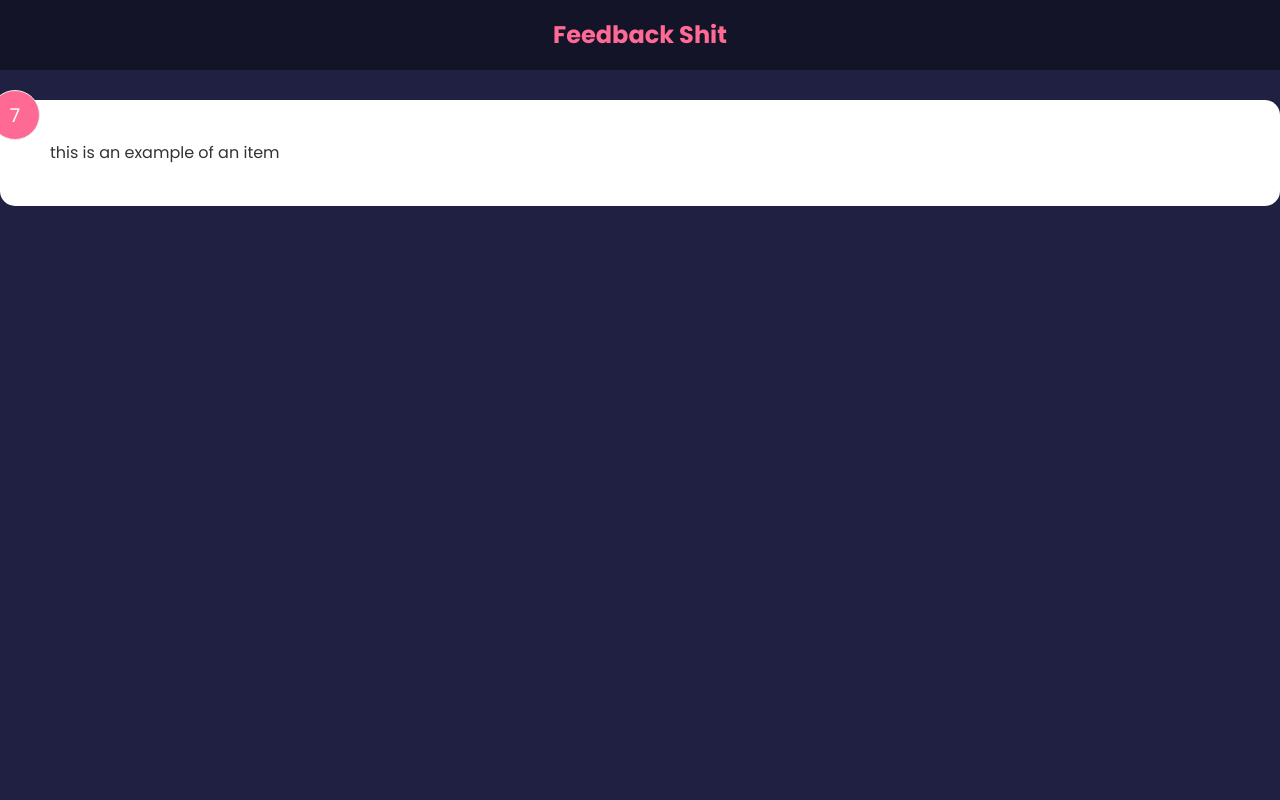
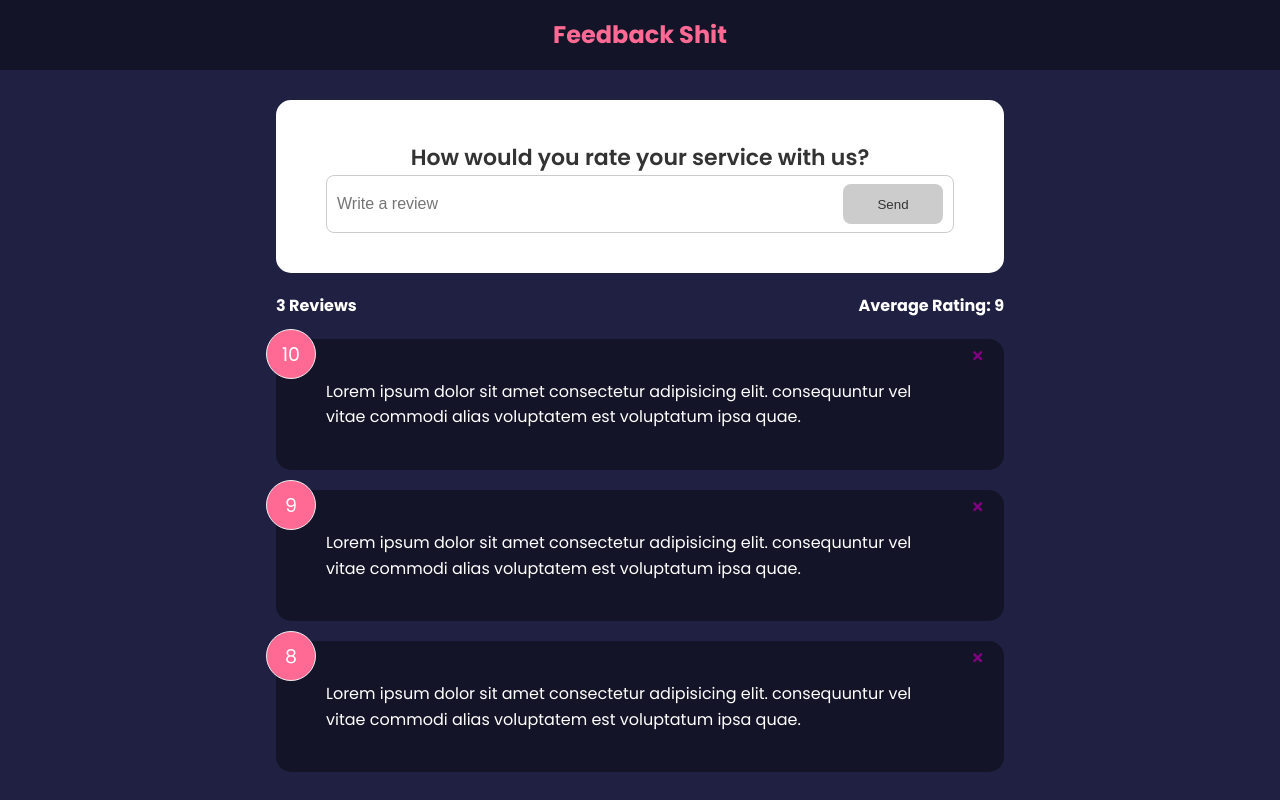
Before and after one commit to mobiblunt/feedback-app, a React (Create React App) app: page / in a window 1280 px wide. Built offline with nearby package versions, Linux system fonts and the light colour scheme.

Commit message:
Fixed Stats

```diff
--- a/package.json
+++ b/package.json
@@ -10,6 +10,7 @@
     "formik": "^2.2.9",
     "react": "^18.2.0",
     "react-dom": "^18.2.0",
+    "react-icons": "^4.8.0",
     "react-scripts": "5.0.1",
     "web-vitals": "^2.1.4"
   },
--- a/src/App.js
+++ b/src/App.js
@@ -1,11 +1,29 @@
 import Header from "./components/Header"
-import FeedbackItem from "./components/FeedbackItem"
+import FeedbackList from "./components/FeedbackList"
+import { useState } from "react"
+import FeedbackData from "./data/FeedbackData"
+import FeedbackStats from "./components/FeedbackStats"
+import FeedbackForm from "./components/FeedbackForm"
 
 function App() {
+    const [feedback, setFeedback] = useState(FeedbackData)
+const deleteFeedback = (id) => {
+    if (window.confirm('Are you sure you want to delete?')) {
+        setFeedback(feedback.filter((item) =>   item.id !== id))
+    }
+}
+
     return (
         <>
        <Header />
-        <FeedbackItem/>
+       <div className="container">
+        <FeedbackForm />
+       <FeedbackStats feedback={feedback} />
+        <FeedbackList
+        feedback={feedback}
+        handleDelete={deleteFeedback}
+        />
+        </div>
         </>
 
     )
--- /dev/null
+++ b/src/components/FeedbackForm.jsx
@@ -0,0 +1,36 @@
+import { useState } from "react"
+import Card from "./shared/Card"
+import Button from "./shared/Button"
+
+function FeedbackForm() {
+    const [text, setText] = useState('')
+    const [btnDisabled, setBtnDisabled] = useState(true)
+    const [message, setMessage] = useState('')
+    const handleTextChange = (e) => {
+        if(text === '') {
+            setBtnDisabled(true)
+            setMessage(null)
+        } else if(text !== '' && text.trim().length <= 10) {
+            setMessage('Text must be at least more than 10 characters')
+            setBtnDisabled(true)
+        } else {
+            setMessage(null)
+            setBtnDisabled(false)
+        }
+        setText(e.target.value)
+    }
+  return (
+    <Card>
+        <form>
+            <h2>How would you rate your service with us?</h2>
+            <div className="input-group">
+                <input onChange={handleTextChange} value={text} type="text" placeholder="Write a review" />
+                <Button type="submit" isDisabled={btnDisabled} version='secondary'>Send</Button>
+            </div>
+            {message && <div className="message">{message}</div>}
+        </form>
+    </Card>
+  )
+}
+
+export default FeedbackForm
--- a/src/components/FeedbackItem.jsx
+++ b/src/components/FeedbackItem.jsx
@@ -1,16 +1,18 @@
-import React from 'react'
-import { useState } from 'react'
+import {FaTimes} from 'react-icons/fa'
+import Card from "./shared/Card"
 
-function FeedbackItem() {
-    const [rating, setRating] = useState(7)
-    const [text, setText] = useState('this is an example of an item')
+function FeedbackItem({item, handleDelete}) {
+
 
 
   return (
-    <div className='card'>
-        <div className='num-display'>{rating}</div>
-        <div className='text-display'>{text}</div>
-    </div>
+    <Card reverse={true}>
+        <div className='num-display'>{item.rating}</div>
+        <button onClick={(id) => handleDelete(item.id)} className="close">
+            <FaTimes color='purple' />
+        </button>
+        <div className='text-display'>{item.text}</div>
+    </Card>
   )
 }
 
--- /dev/null
+++ b/src/components/FeedbackList.jsx
@@ -0,0 +1,22 @@
+import React from 'react'
+import FeedbackItem from './FeedbackItem'
+
+function FeedbackList({feedback, handleDelete}) {
+    if (!feedback || FeedbackList.length === 0) {
+        return <p>No feedback yet</p>
+    }
+
+    return (
+        <div className='feedback-list'>
+            {feedback.map((item) => {
+                return <FeedbackItem key={item.id}
+                item={item}
+                handleDelete={handleDelete }
+                />
+            })}
+        </div>
+      )
+
+}
+
+export default FeedbackList
--- /dev/null
+++ b/src/components/FeedbackStats.jsx
@@ -0,0 +1,14 @@
+function FeedbackStats({feedback}) {
+    let average = feedback.reduce((acc, cur) => {
+        return acc + cur.rating
+    }, 0) / feedback.length
+
+  return (
+    <div className="feedback-stats">
+        <h4>{feedback.length} Reviews</h4>
+        <h4>Average Rating: {isNaN(average) ? 0 : average}</h4>
+        </div>
+  )
+}
+
+export default FeedbackStats
--- /dev/null
+++ b/src/components/shared/Button.jsx
@@ -0,0 +1,14 @@
+
+function Button({children, version, type, isDisabled}) {
+  return (
+    <button type={type} disabled={isDisabled} className={`btn btn-${version}`}>{children}</button>
+  )
+}
+
+Button.defaultProps = {
+    version: 'primary',
+    type: 'button',
+    isDisabled: false
+}
+
+export default Button
--- /dev/null
+++ b/src/components/shared/Card.jsx
@@ -0,0 +1,7 @@
+function Card({children, reverse}) {
+  return (
+    <div className={`card ${reverse && 'reverse'}`}>{children}</div>
+  )
+}
+
+export default Card
--- /dev/null
+++ b/src/data/FeedbackData.js
@@ -0,0 +1,19 @@
+const FeedbackData = [
+    {
+      id: 1,
+      rating: 10,
+      text: 'Lorem ipsum dolor sit amet consectetur adipisicing elit. consequuntur vel vitae commodi alias voluptatem est voluptatum ipsa quae.',
+    },
+    {
+      id: 2,
+      rating: 9,
+      text: 'Lorem ipsum dolor sit amet consectetur adipisicing elit. consequuntur vel vitae commodi alias voluptatem est voluptatum ipsa quae.',
+    },
+    {
+      id: 3,
+      rating: 8,
+      text: 'Lorem ipsum dolor sit amet consectetur adipisicing elit. consequuntur vel vitae commodi alias voluptatem est voluptatum ipsa quae.',
+    },
+  ]
+
+  export default FeedbackData
--- a/src/index.css
+++ b/src/index.css
@@ -11,6 +11,7 @@
   background-color: #202142;
   color: #fff;
   line-height: 1.6;
+
 }
 
 ul {
```
Also changed, not shown: 1 other file (tests, documents, lock files or other folders).
